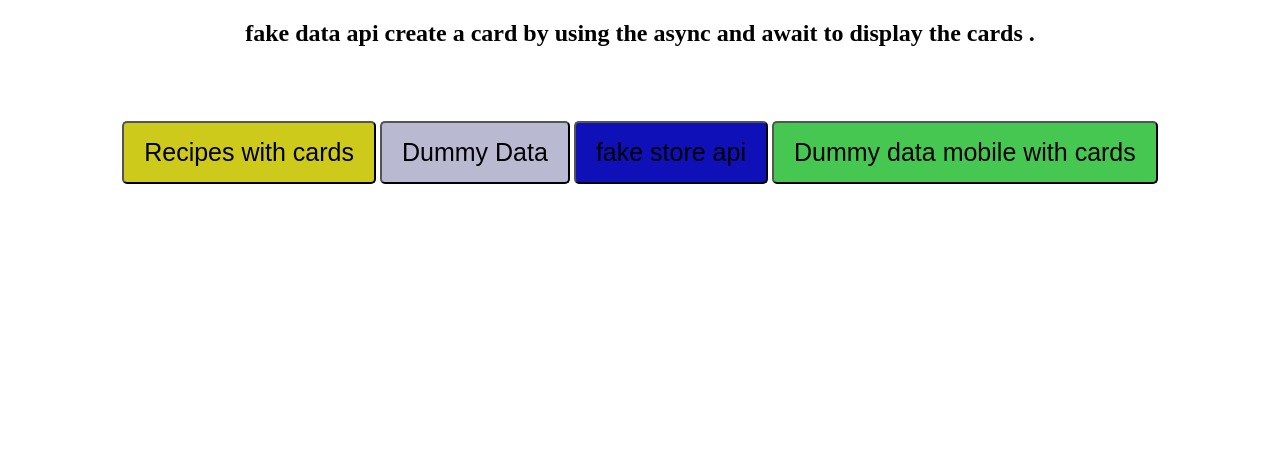
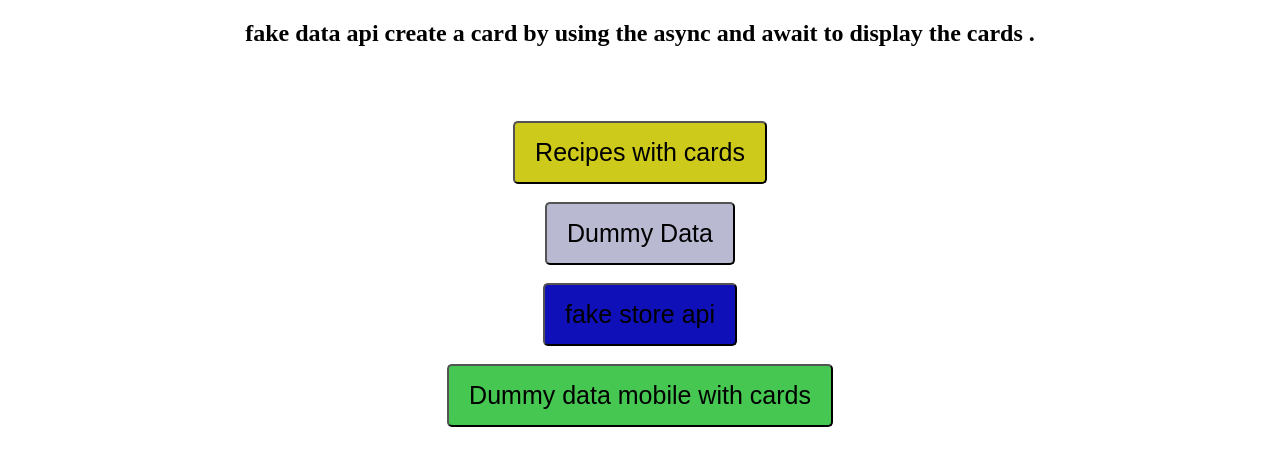
Before and after one commit to Sai-bhavani123/api-js, a plain HTML site: page index.html in a window 1280 px wide. Drawn offline with Linux system fonts and the light colour scheme.

Commit message:
Update index.html

```diff
--- a/index.html
+++ b/index.html
@@ -10,10 +10,10 @@
     <center>
     <h2>fake data  api create a card by using the async and await to display the cards .</h2><br><br><br>
     <div id="api">
-        <button id="recipesData">Recipes with cards</button>
-        <button id="DummyData"> Dummy Data</button>
-        <button id="fakeStore">fake store api </button>
-        <button id="categoryData">Dummy data mobile with cards</button
+        <button id="recipesData">Recipes with cards</button><br><br>
+        <button id="DummyData"> Dummy Data</button><br><br>
+        <button id="fakeStore">fake store api </button><br><br>
+        <button id="categoryData">Dummy data mobile with cards</button><br><br>
     </div>
 </center>
     <div id="container"></div>
```
